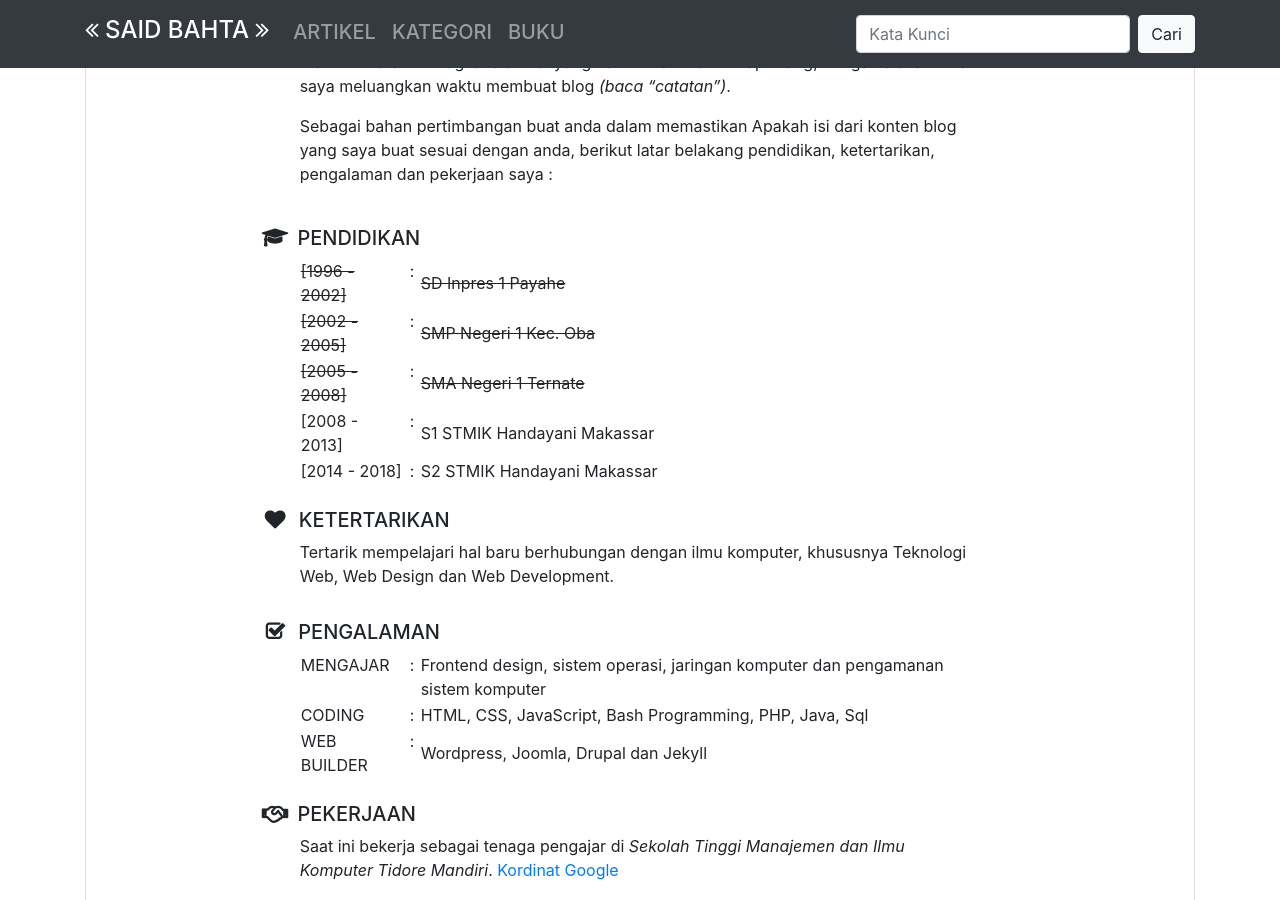
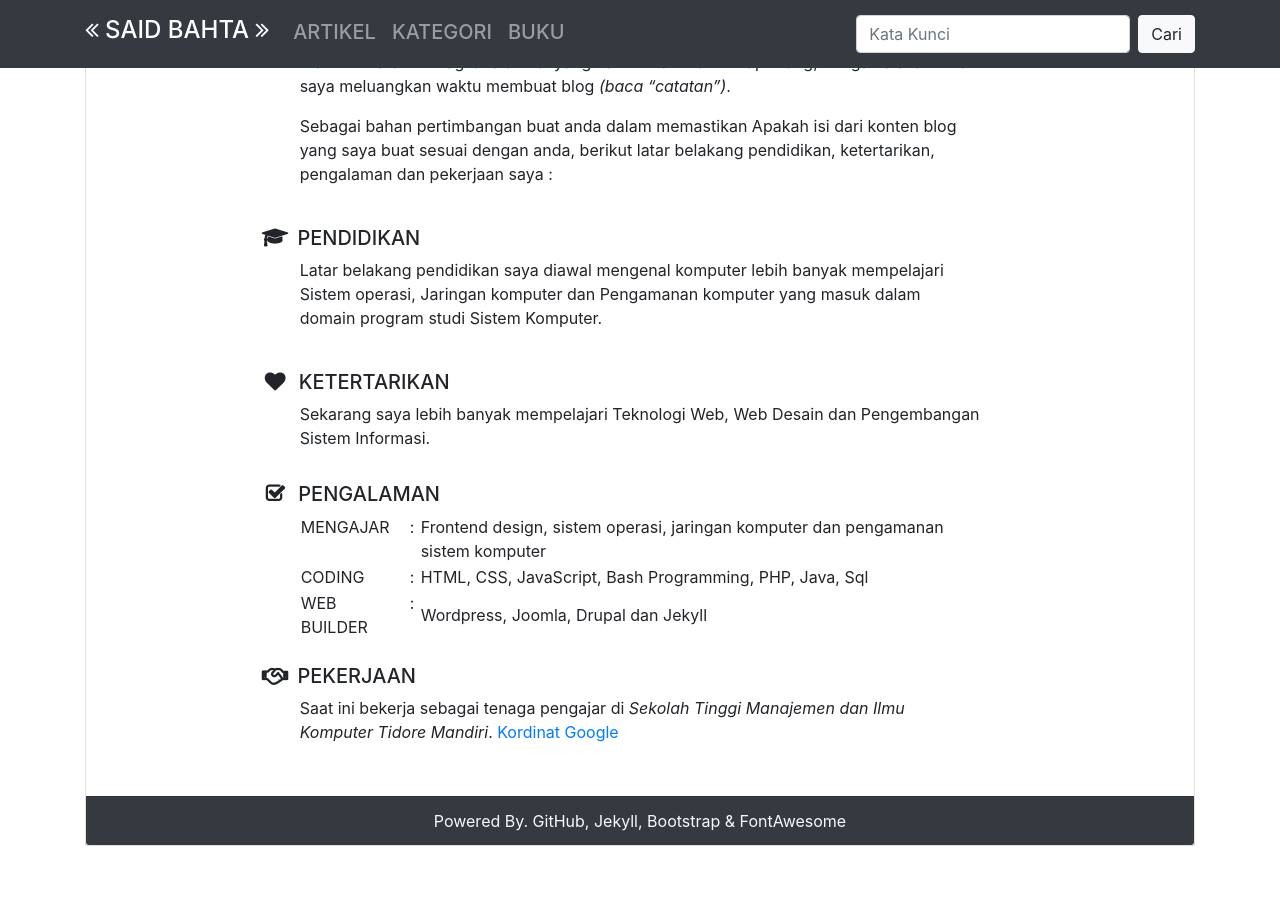
Before and after one commit to surtinaali/blog, a Jekyll site: the page built from about.markdown, in a window 1280 px wide and 900 px high, scrolled down 472 px. Built offline with Jekyll 4.4.1, drawn with Linux system fonts in a browser that asks for light colours; after the commit the page ends 1318 px from its top, so only the background shows below that.

Commit message:
update about

```diff
--- a/about.markdown
+++ b/about.markdown
@@ -55,37 +55,11 @@ Sebagai bahan pertimbangan buat anda dalam memastikan Apakah isi dari konten blo
 
 {: .pt-4}
 ##### PENDIDIKAN
-<table>
-		<tr>
-			<td valign="top" width="105px"><del>[1996 - 2002]</del></td>
-			<td valign="top" width="15px" align="center">:</td>
-			<td><del>SD Inpres 1 Payahe</del></td>
-		</tr>
-			<tr>
-				<td valign="top"><del>[2002 - 2005]</del></td>
-				<td valign="top" align="center">:</td>
-				<td><del>SMP Negeri 1 Kec. Oba</del></td>
-			</tr>
-			<tr>
-				<td valign="top"><del>[2005 - 2008]</del></td>
-				<td valign="top" align="center">:</td>
-				<td><del>SMA Negeri 1 Ternate</del></td>
-			</tr>
-			<tr>
-					<td valign="top">[2008 - 2013]</td>
-					<td valign="top" align="center">:</td>
-					<td>S1 STMIK Handayani Makassar</td>
-			</tr>
-			<tr>
-					<td valign="top">[2014 - 2018]</td>
-					<td valign="top" align="center">:</td>
-					<td>S2 STMIK Handayani Makassar</td>
-			</tr>
-	</table>
+Latar belakang pendidikan saya diawal mengenal komputer lebih banyak mempelajari Sistem operasi, Jaringan komputer dan Pengamanan komputer yang masuk dalam domain program studi Sistem Komputer.
 
 {: .pt-4}
 ##### KETERTARIKAN
-Tertarik mempelajari hal baru berhubungan dengan ilmu komputer, khususnya Teknologi Web, Web Design dan Web Development.
+Sekarang saya lebih banyak mempelajari Teknologi Web, Web Desain dan Pengembangan Sistem Informasi.
 
 {: .pt-3}
 ##### PENGALAMAN
```
